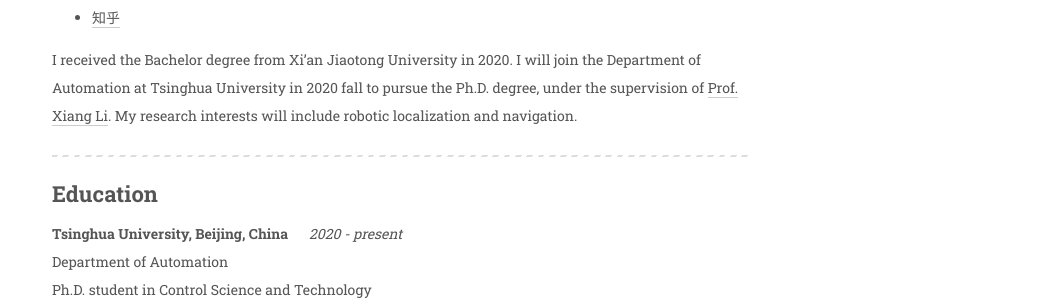
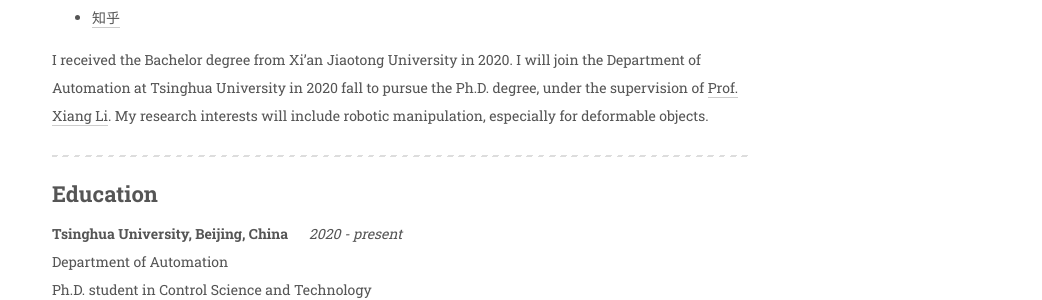
Before and after one commit to Mingrui-Yu/Mingrui-Yu.github.io, a Jekyll site: the page built from about/index.md, in a window 1280 px wide. Shown: the part 304-604 px from the top of the page, without its empty margins (238-1280 px from the left). Built offline with Jekyll 4.4.1, drawn with Linux system fonts in a browser that asks for light colours.

Commit message:
Update index.md

```diff
--- a/about/index.md
+++ b/about/index.md
@@ -11,7 +11,7 @@ title: Mingrui YU | 于铭瑞 | Harry YU
 * [知乎](https://www.zhihu.com/people/yu-ming-rui-34/activities)
 
 
-I received the Bachelor degree from Xi'an Jiaotong University in 2020. I will join the Department of Automation at Tsinghua University in 2020 fall to pursue the Ph.D. degree, under the supervision of [Prof. Xiang Li](https://sites.google.com/view/homepageoflixiang/home). My research interests will include robotic localization and navigation.
+I received the Bachelor degree from Xi'an Jiaotong University in 2020. I will join the Department of Automation at Tsinghua University in 2020 fall to pursue the Ph.D. degree, under the supervision of [Prof. Xiang Li](https://sites.google.com/view/homepageoflixiang/home). My research interests will include robotic manipulation, especially for deformable objects.
 
 ***
 ## Education
```
